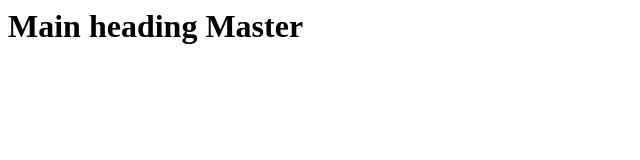
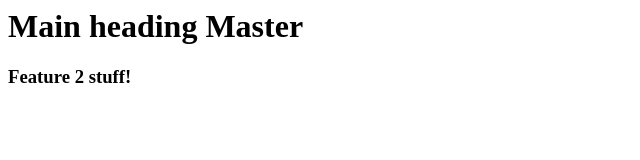
Before and after one commit to karlyoobee/branch-test-02, a plain HTML site: page index.html in a window 1280 px wide. Shown: the whole page, without its empty margins (0-640 px from the left). Drawn offline with Linux system fonts and the light colour scheme.

Commit message:
adding Feature 2 content

```diff
--- a/index.html
+++ b/index.html
@@ -7,6 +7,7 @@
 <body>
 
 	<h1>Main heading Master</h1>
+	<h3>Feature 2 stuff!</h3>
 
 </body>
 
```
